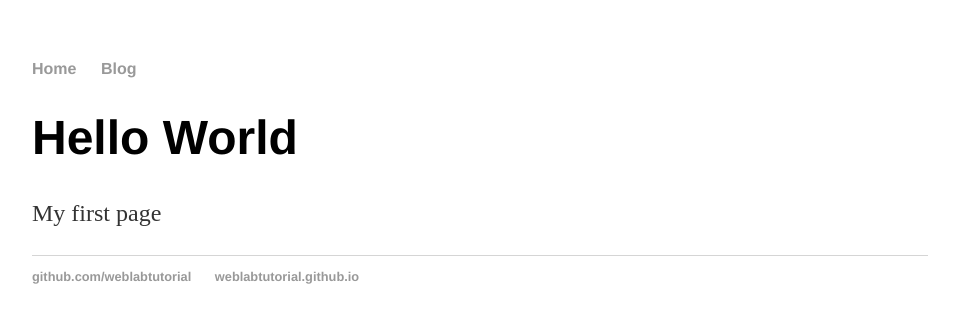
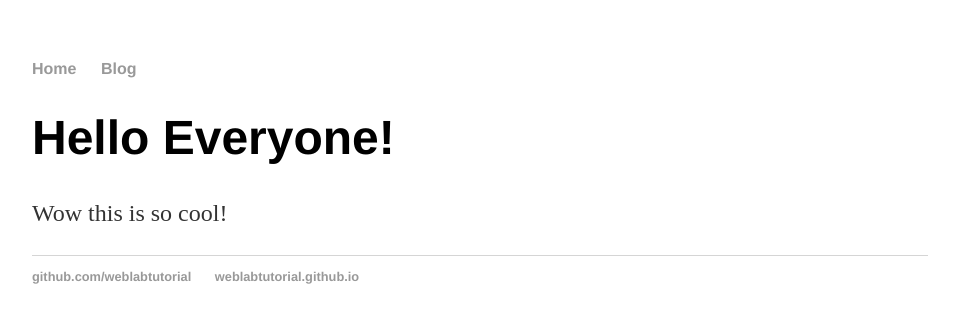
Before and after one commit to Devansh555/Devansh555.github.io, a Jekyll site: the page built from index.html, in a window 1280 px wide. Shown: the top 323 px of the page, without its empty margins (160-1119 px from the left). Built offline with Jekyll 4.4.1, drawn with Linux system fonts in a browser that asks for light colours.

Commit message:
Update index.html

```diff
--- a/index.html
+++ b/index.html
@@ -1,26 +1,8 @@
-<!DOCTYPE html>
-<html>
-  <head>
-    <title> Web Programming </title>
-    <!-- linking html to css -->
-    <link rel = "stylesheet" type = "text/css" href = "/css/main.css">
-  </head>
-  <body>
-    <nav>
-      <ul>
-        <li><a href ="/">Home</a></li>
-        <li><a href="/blog">Blog</a></li>
-      </ul>
-    </nav>
-    <div class="container">
-    <div class="blurb">
-    <h1>Hello World</h1>
-    <p>My first page</p>
-    <footer>
-      <ul>
-        <li><a href="https://github.com/weblabtutorial">github.com/weblabtutorial</a></li>
-        <li><a href="https://weblabtutorial.github.io">weblabtutorial.github.io </a></li>
-      </ul>
-    </footer>
-  </body>
-</html>
+---
+layout: default
+title: Web Programming
+---
+<div class = "blurb">
+  <h1>Hello Everyone!</h1>
+  <p>Wow this is so cool!</p>
+</div>
```
